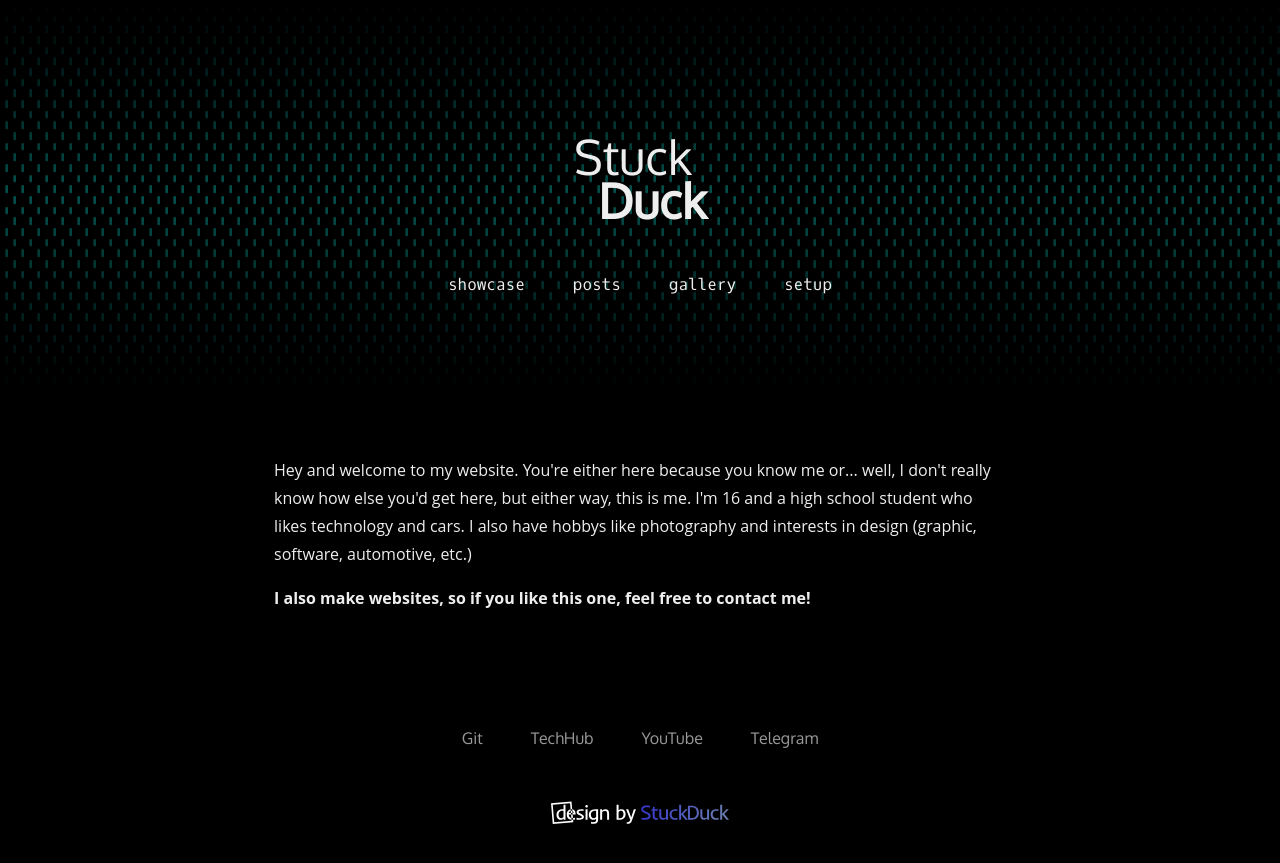
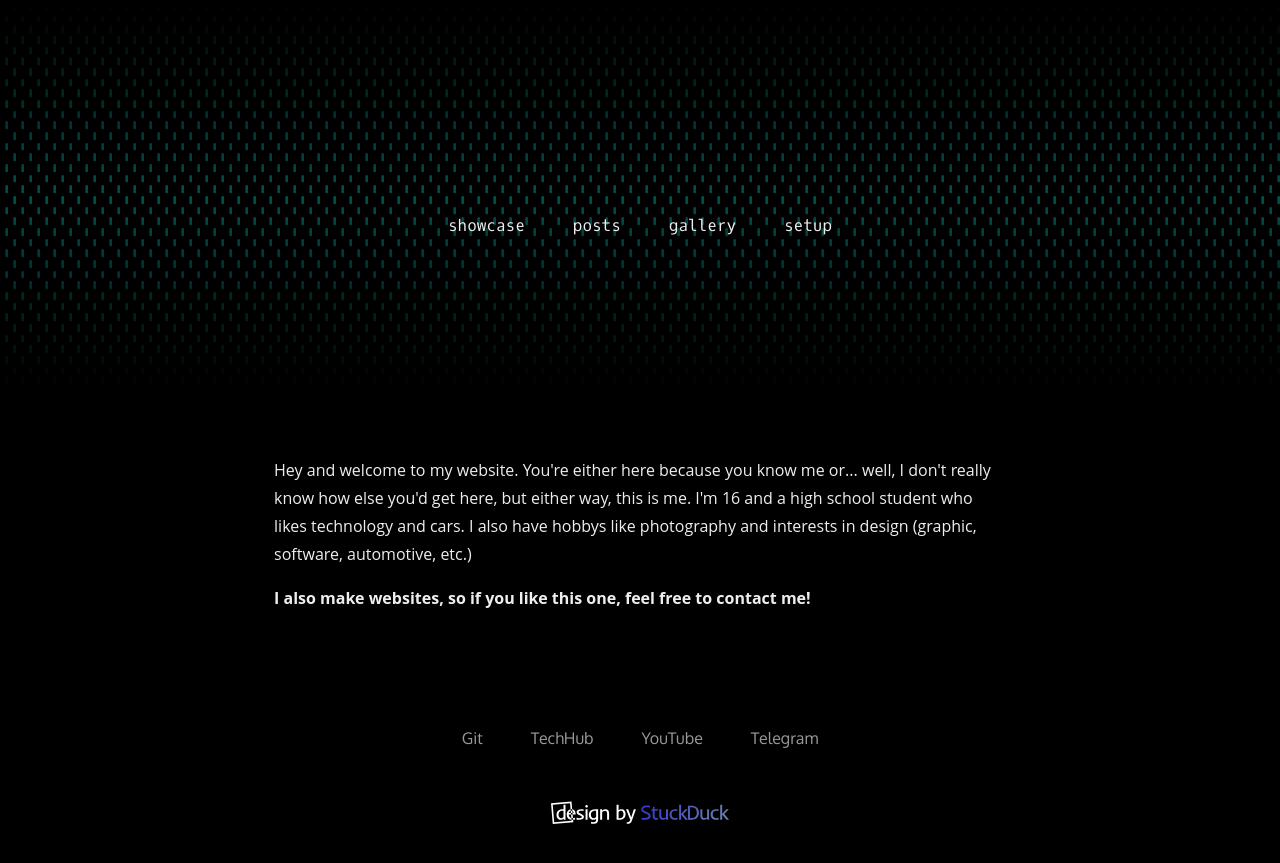
Before and after one commit to s7uck/s7uck.github.io, a Jekyll site: the page built from index.markdown, in a window 1280 px wide. Shown: the top 863 px of the page. Built offline with Jekyll 4.4.1, drawn with Linux system fonts in a browser that asks for light colours.

Commit message:
Make navbar using loop

```diff
--- a/_layouts/default.html
+++ b/_layouts/default.html
@@ -9,6 +9,15 @@
 	<link rel="stylesheet" href="/style.css">
 </head>
 <body>
+	<header class="texture">
+		<nav>
+			<menu>{% if page.url != "/" %}
+				<li><a href=/ title="home"><img src="/images/home.webp" alt="home"></a>{% endif %}{% for link in page.links %}
+				<li><a href="{{ link[1] }}"{% if link[1] == page.url %} class="accent"{% endif %}>{{ link[0] }}</a>{% endfor %}
+			</menu>
+		</nav>
+	</header>
+
 	{{ content }}
 </body>
 </html>
--- a/_layouts/home.html
+++ b/_layouts/home.html
@@ -15,21 +15,6 @@ layout: default
 	}
 </style>
 
-<header>
-	<div class="site-title">
-		<span>Stuck</span><br>
-		<span style="margin-left: 0.5em; font-weight: bold;">Duck</span>
-	</div>
-
-	<nav>
-		<menu>
-			<li><a href="/showcase">showcase</a>
-			<li><a href="/posts">posts</a>
-			<li><a href="/gallery">gallery</a>
-			<li><a href="/setup">setup</a>
-		</menu>
-	</nav>
-</header>
 <script defer>
 	window.onscroll = function() {
 		scrollPercentage = Math.floor((Math.floor(window.scrollY) * 100) / document.body.clientHeight - window.innerHeight) * 2
```
